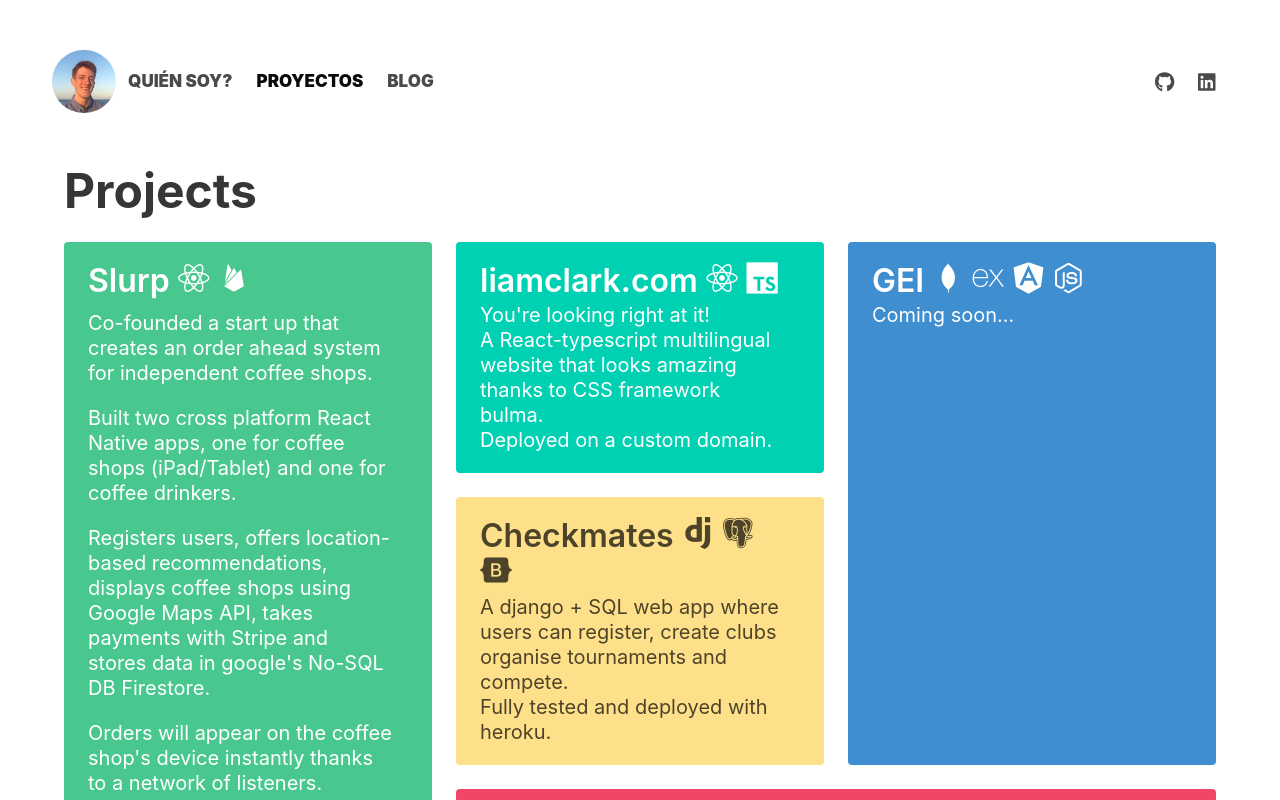
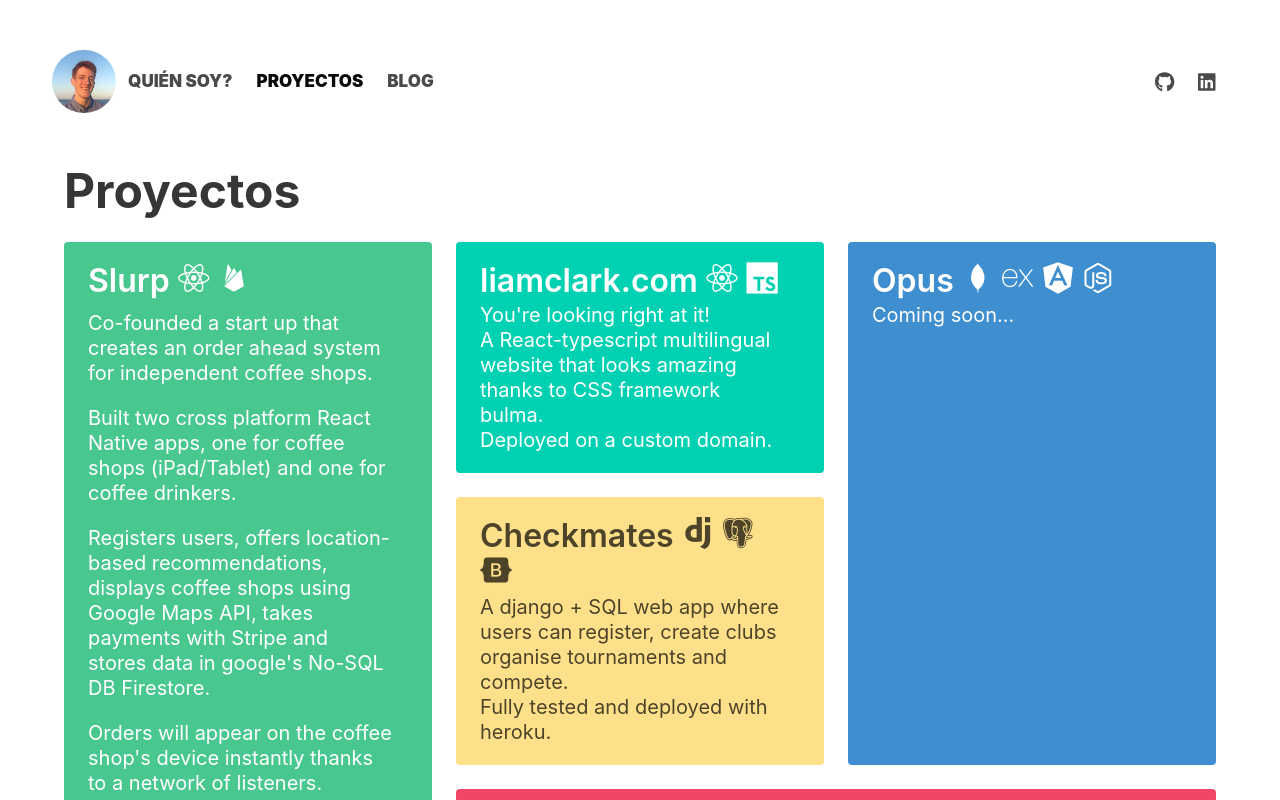
Before and after one commit to lclarkg18/personal-website, a React (Create React App) app: page /es/projects in a window 1280 px wide. Shown: the top 800 px of the page. Built offline with nearby package versions, Linux system fonts and the light colour scheme.

Commit message:
Create state management system for project modals

```diff
--- a/src/routes/projects.tsx
+++ b/src/routes/projects.tsx
@@ -1,9 +1,35 @@
-import React from 'react';
+import React, { useState } from 'react';
+import { useTranslation } from 'react-i18next';
+import Modal from '../components/modal';
+import { ModalContext } from '../providers/context';
+import { capitalise } from '../helpers';
 
-export default function Projects() {
+import PersonalWebsiteContent from '../projects/PersonalWebsiteContent';
+import PersonalWebsiteTitle from '../projects/PersonalWebsiteTitle';
+
+export default function Projects(): JSX.Element {
+  const { t } = useTranslation();
+  const [isPersonalWebsiteActive, setIsPersonalWebsiteActive] = useState<boolean>(false);
+  const [isSlurpActive, setIsSlurpActive] = useState<boolean>(false);
+
   return (
-    <>
-      <h1 className="title is-1 has-text-weight-bold">Projects</h1>
+    <ModalContext.Provider value={{
+      personalWebsite: {
+        isActive: isPersonalWebsiteActive,
+        setIsActive: setIsPersonalWebsiteActive,
+      },
+      slurp: {
+        isActive: isSlurpActive,
+        setIsActive: setIsSlurpActive,
+      },
+    }}
+    >
+      <Modal
+        title={PersonalWebsiteTitle()}
+        content={PersonalWebsiteContent()}
+        modalContextDefinition="personalWebsite"
+      />
+      <h1 className="title is-1 has-text-weight-bold">{capitalise(t('navbar-sections.projects'))}</h1>
       <div className="tile is-ancestor">
         <div className="tile is-parent">
           <article className="tile is-child notification is-success">
@@ -45,7 +71,10 @@ export default function Projects() {
 
           <div className="tile">
             <div className="tile is-parent is-vertical">
-              <article className="tile is-child notification is-primary">
+              <article
+                className="tile is-child notification is-primary is-clickable"
+                onClick={() => setIsPersonalWebsiteActive(!isPersonalWebsiteActive)}
+              >
                 <p className="title">
                   liamclark.com
                   {' '}
@@ -84,7 +113,7 @@ export default function Projects() {
             <div className="tile is-parent">
               <article className="tile is-child notification is-info">
                 <p className="title">
-                  GEI
+                  Opus
                   {' '}
                   <i className="devicon-mongodb-plain" />
                   {' '}
@@ -123,6 +152,6 @@ export default function Projects() {
           </div>
         </div>
       </div>
-    </>
+    </ModalContext.Provider>
   );
 }
```
